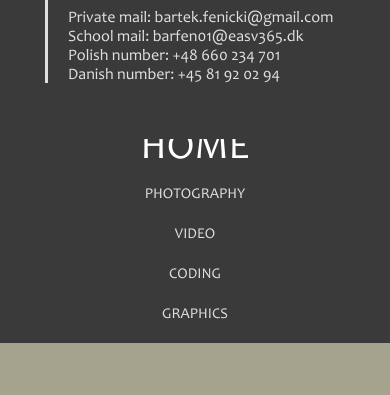
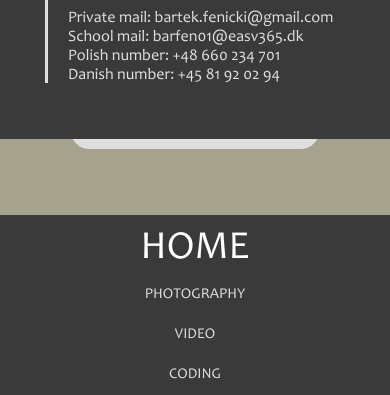
Before and after one commit to bartekfenicki/PortfolioVUE-BartekFenicki, a plain HTML site: page index.html in a window 390 px wide. Shown: the part 705-1100 px from the top of the page. Drawn offline with Linux system fonts and the light colour scheme.

Commit message:
now fully responsive main page
previously i missed one edit

```diff
--- a/css/style.css
+++ b/css/style.css
@@ -308,7 +308,7 @@ main .profile .text-space .job-title {
                     width: 100%;
                     display: block;
                     text-align: center;
-                    top: 820px;
+                    top: 920px;
                     background-color: #3A3A3A;
 
                 }
```
